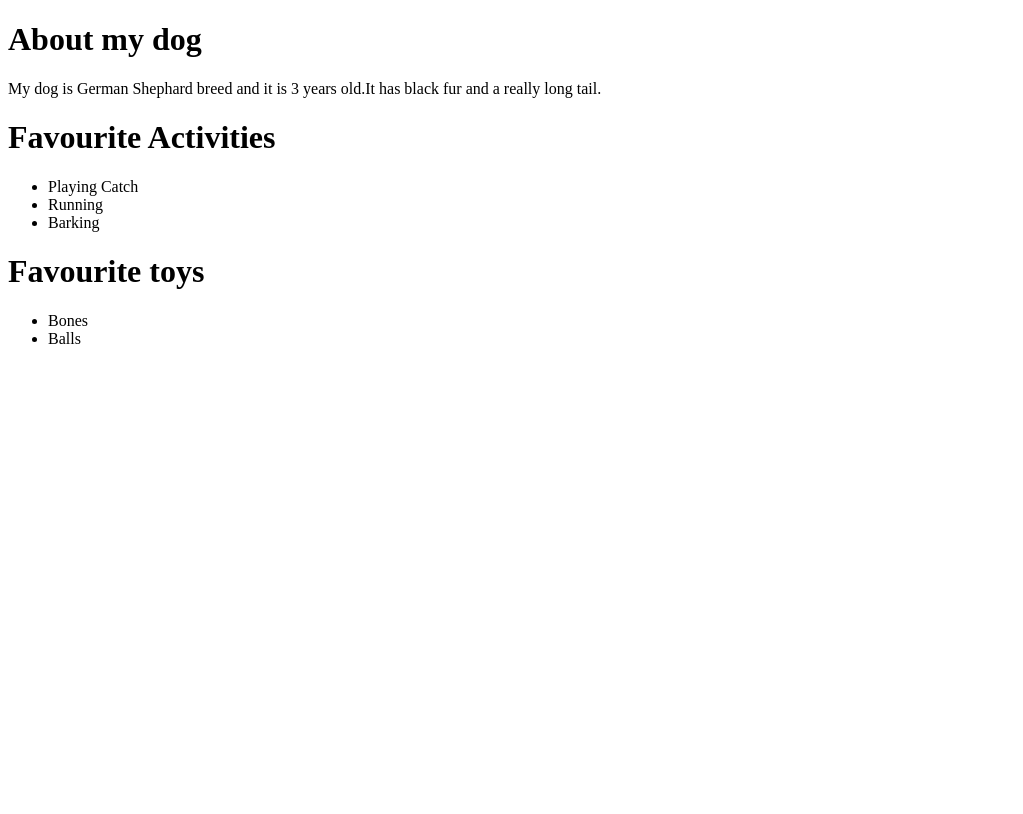
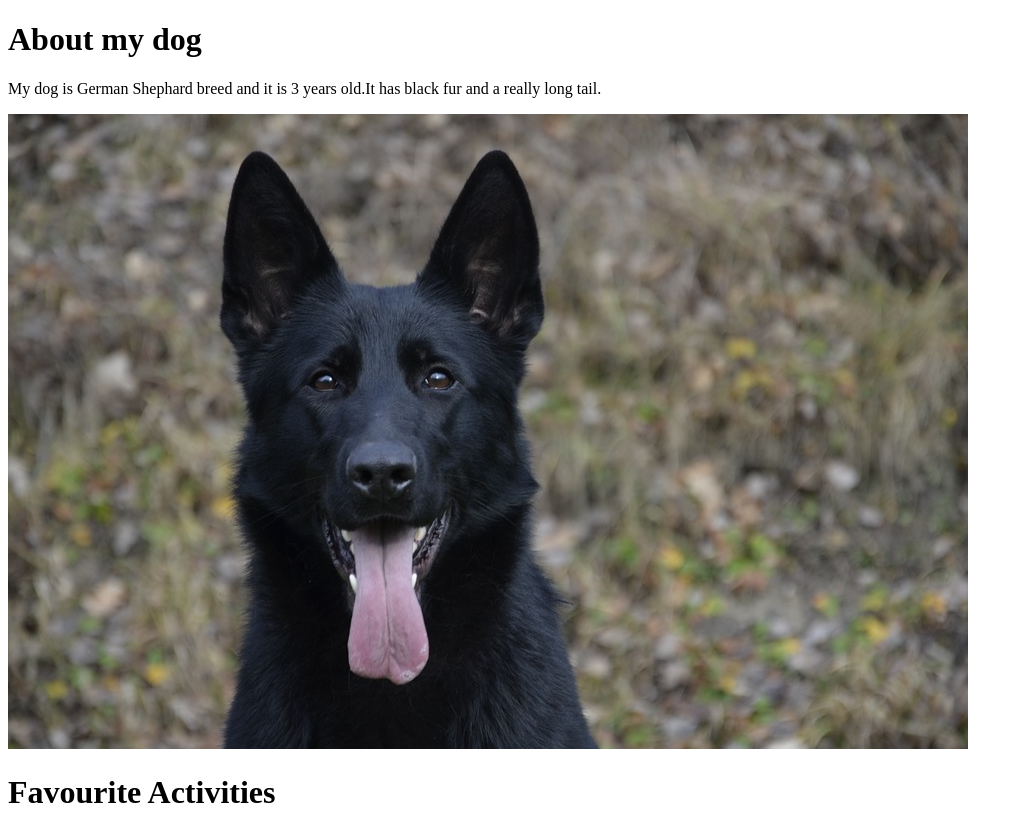
Before and after one commit to paschalogwel/pet-website, a plain HTML site: page pet.html in a window 1280 px wide. Shown: the top 814 px of the page, without its empty margins (0-1023 px from the left). Drawn offline with Linux system fonts and the light colour scheme.

Commit message:
adds an image of dog

```diff
--- a/pet.html
+++ b/pet.html
@@ -7,6 +7,7 @@
   <body>
     <h1>About my dog</h1>
     <p>My dog is German Shephard breed and it is 3 years old.It has black fur and a really long tail.</p>
+    <img src="images/pet.jpg" alt="a photo of a dog">
     <h1>Favourite Activities</h1>
     <ul>
       <li>Playing Catch</li>
```
Also changed, not shown: css/styles.css (added), images/pet.jpg (added).
